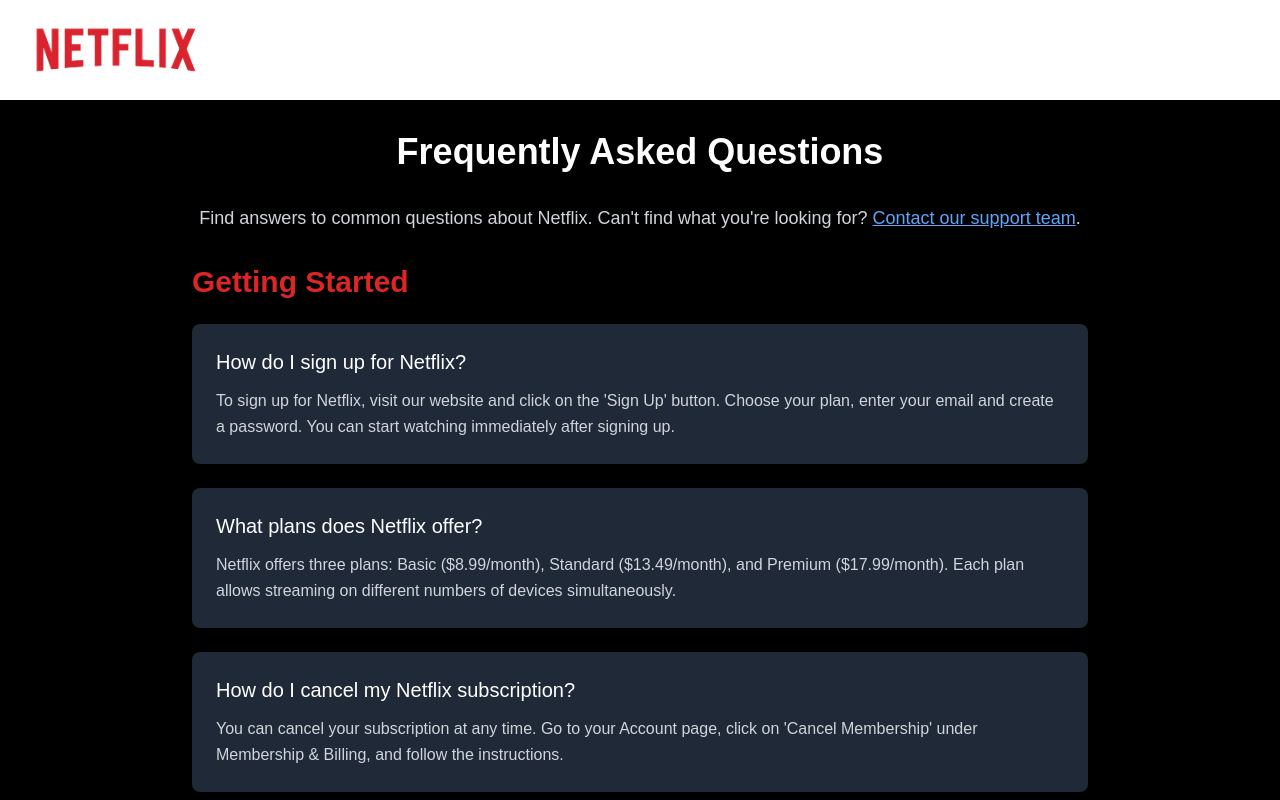
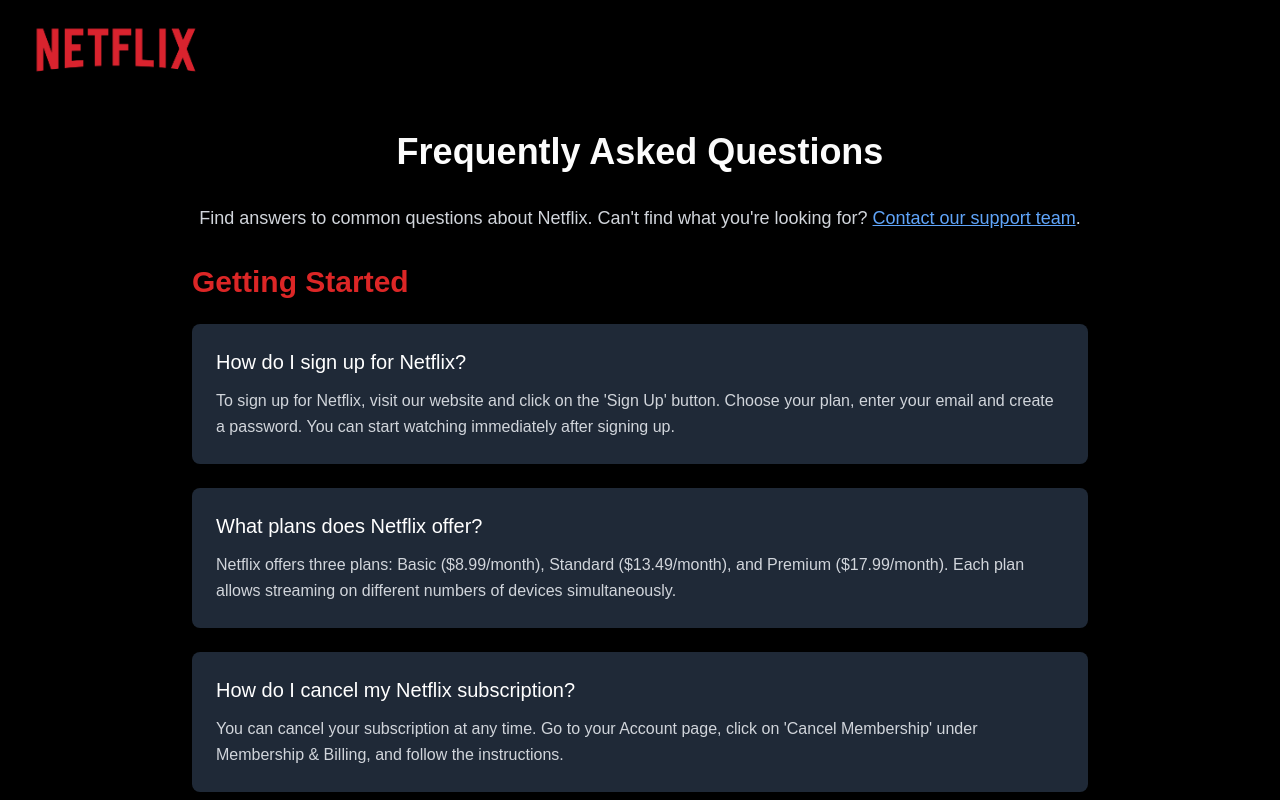
Before and after one commit to vulchivijay/nextjs-netflix, a Next.js app: page /faq in a window 1280 px wide. Shown: the top 800 px of the page. Built offline with nearby package versions, Linux system fonts and the light colour scheme.

Commit message:
header and footer bg updates

```diff
--- a/src/app/components/footer/index.tsx
+++ b/src/app/components/footer/index.tsx
@@ -3,7 +3,7 @@
 
 export default function Footer() {
   return (
-    <footer className="relative z-10 border-t-1 border-gray-800 pt-10 pb-20">
+    <footer className="relative z-10 bg-black border-t-1 border-gray-200 pt-10 pb-20">
       <div className="max-w-7xl m-auto text-white">
         <p className="text-md pb-8 text-white">
           Questions? Call <Link href={`tel:${supportPhone}`} className="underline">{supportPhone}</Link>
--- a/src/app/components/header/index.tsx
+++ b/src/app/components/header/index.tsx
@@ -6,7 +6,7 @@
 
 export default function Header() {
   return (
-    <header>
+    <header className="sticky z-20 top-0 left-0 bg-black shadow-2xl">
       <div className="max-w-7xl mx-auto flex items-center justify-between py-2 px-4">
         <Link href="/" className="relative z-10 flex items-center gap-3">
           <Image src={Logo} width={200} alt="netflix" />
```
